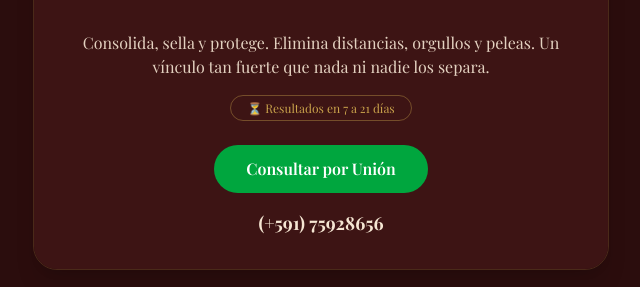
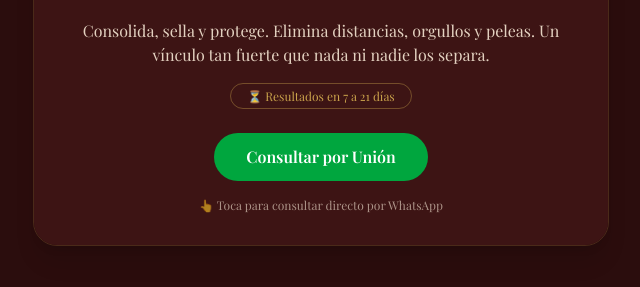
Before and after one commit to BladimirBLopez/landing-esoterica, a Next.js app: page / in a window 1280 px wide. Shown: the part 2920-3207 px from the top of the page, without its empty margins (319-959 px from the left). Built offline with nearby package versions, Linux system fonts and the light colour scheme; a web font is replaced by a local one.

Commit message:
Quitar teléfono repetido de cada tarjeta, agregar botón animado con efecto pulso y texto guía

```diff
--- a/app/page.tsx
+++ b/app/page.tsx
@@ -172,7 +172,6 @@ export default function Home() {
               numero={NUMERO}
               mensaje={s.mensaje}
               cta={s.cta}
-              telefonoVisible={TELEFONO_VISIBLE}
             />
           ))}
         </div>
--- a/components/ServicioDetallado.tsx
+++ b/components/ServicioDetallado.tsx
@@ -14,7 +14,6 @@ interface ServicioDetalladoProps {
   numero: string;
   mensaje: string;
   cta: string;
-  telefonoVisible: string;
 }
 
 export default function ServicioDetallado({
@@ -27,7 +26,6 @@ export default function ServicioDetallado({
   numero,
   mensaje,
   cta,
-  telefonoVisible,
 }: ServicioDetalladoProps) {
   const [abierto, setAbierto] = useState(false);
 
@@ -71,13 +69,18 @@ export default function ServicioDetallado({
           </>
         )}
 
-        <WhatsAppButton
-          numero={numero}
-          mensaje={mensaje}
-          texto={cta}
-          className="mt-2 text-base px-8 py-3"
-        />
-        <p className="text-lg font-bold text-[#f5e6d3]">{telefonoVisible}</p>
+        <div className="relative mt-2">
+          <span className="absolute inset-0 animate-ping rounded-full bg-green-500 opacity-40" />
+          <WhatsAppButton
+            numero={numero}
+            mensaje={mensaje}
+            texto={cta}
+            className="relative text-base px-8 py-3"
+          />
+        </div>
+        <p className="text-xs text-[#f5e6d3]/60">
+          👆 Toca para consultar directo por WhatsApp
+        </p>
       </div>
     </div>
   );
```
